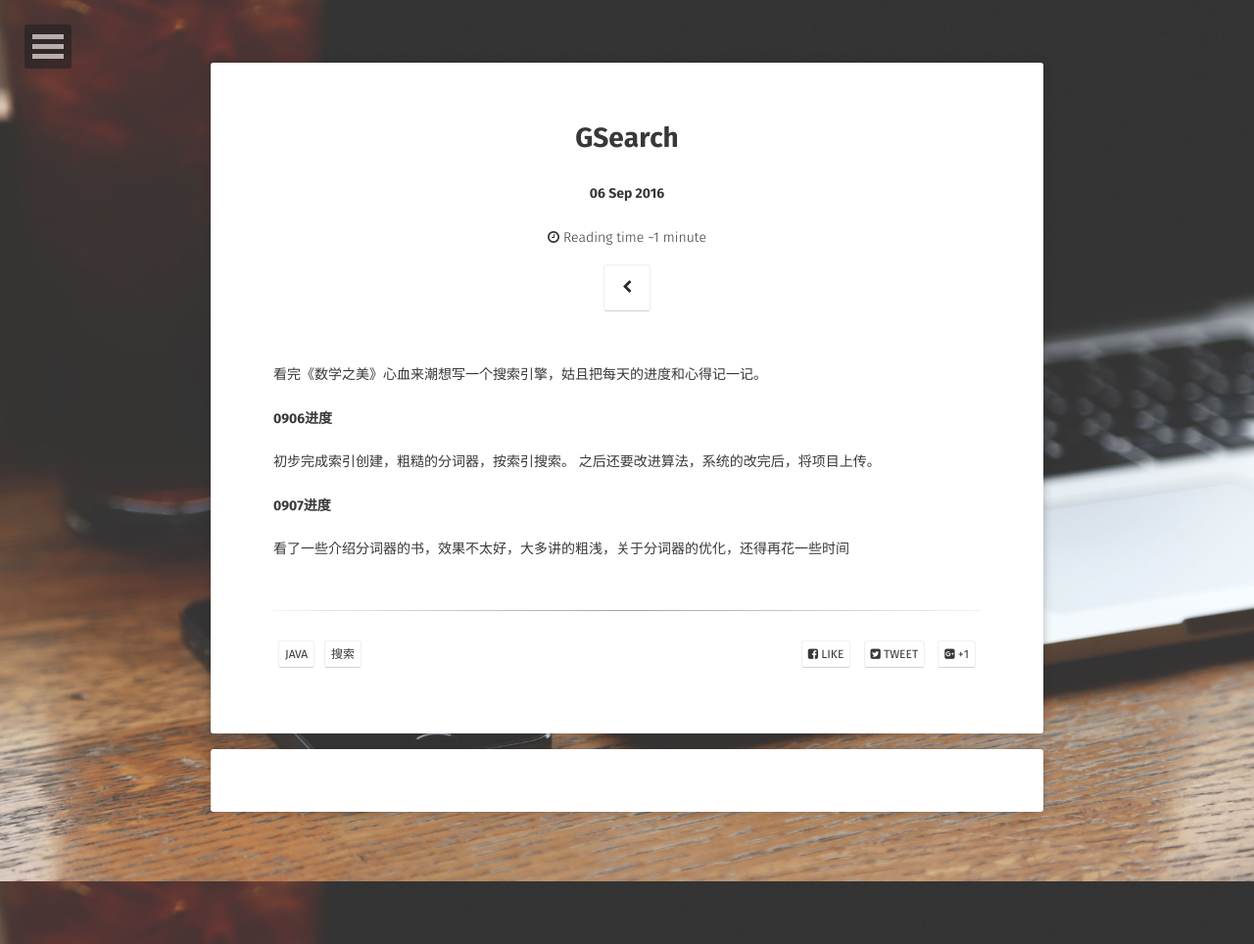
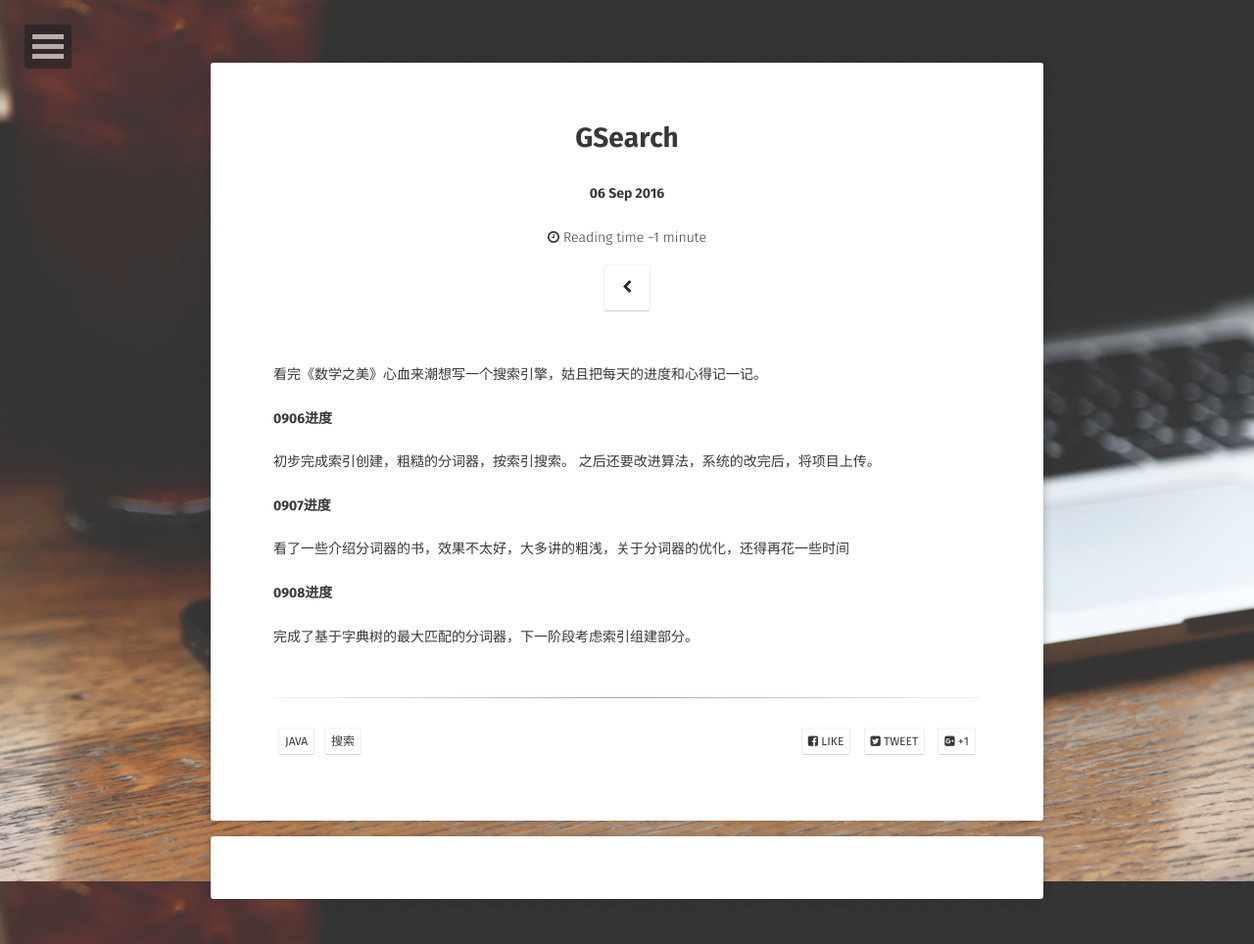
Before and after one commit to ridikuius/ridikuius.github.io, a Jekyll site: the page built from _posts/2016-09-06-GSearch.md, in a window 1280 px wide. Shown: the whole page at 98% size. Built offline with Jekyll 4.4.1, drawn with Linux system fonts in a browser that asks for light colours; some web fonts are replaced.

Commit message:
Update 2016-09-06-GSearch.md

```diff
--- a/_posts/2016-09-06-GSearch.md
+++ b/_posts/2016-09-06-GSearch.md
@@ -17,3 +17,6 @@ comments: true
 #### 0907进度
 
 看了一些介绍分词器的书，效果不太好，大多讲的粗浅，关于分词器的优化，还得再花一些时间
+
+#### 0908进度
+完成了基于字典树的最大匹配的分词器，下一阶段考虑索引组建部分。
```
